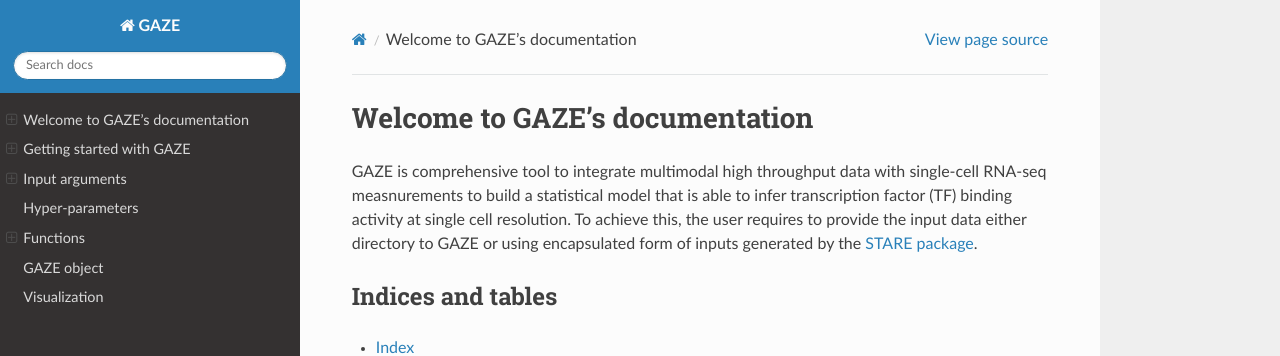
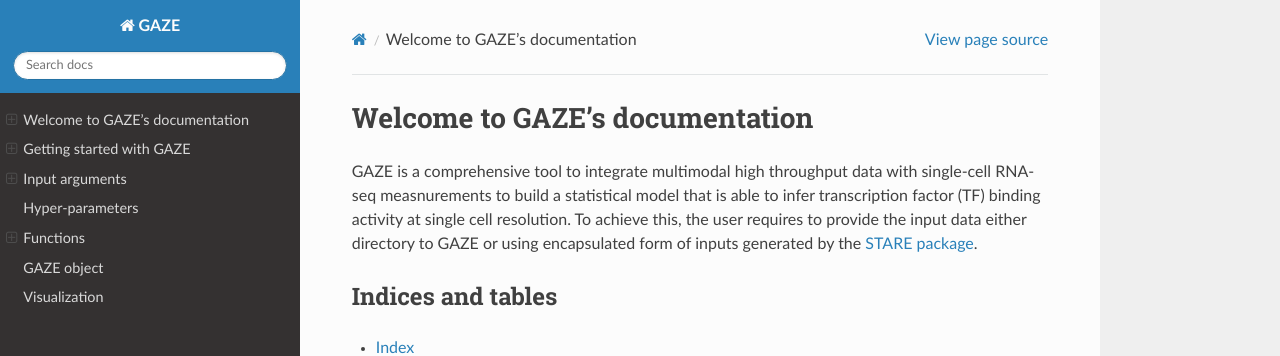
Before and after one commit to SchulzLab/GAZE, a Sphinx documentation site: the page built from docs/index.rst, in a window 1280 px wide and 900 px high. Shown: the top 356 px of the window. Built offline with Sphinx 7.4.7 and the Read the Docs theme 2.0.0, drawn with Linux system fonts in a browser that asks for light colours.

```diff
--- a/docs/index.rst
+++ b/docs/index.rst
@@ -6,7 +6,7 @@
 ================================
 Welcome to GAZE's documentation
 ================================
-GAZE is comprehensive tool to integrate multimodal high throughput data with single-cell RNA-seq measnurements to build a statistical model that is able to infer transcription factor (TF) binding activity at single cell resolution.
+GAZE is a comprehensive tool to integrate multimodal high throughput data with single-cell RNA-seq measnurements to build a statistical model that is able to infer transcription factor (TF) binding activity at single cell resolution.
 To achieve this, the user requires to provide the input data either directory to GAZE or using encapsulated form of inputs generated by the `STARE package <https://stare.readthedocs.io/en/latest/Main.html#>`_.
 
 Indices and tables
```
